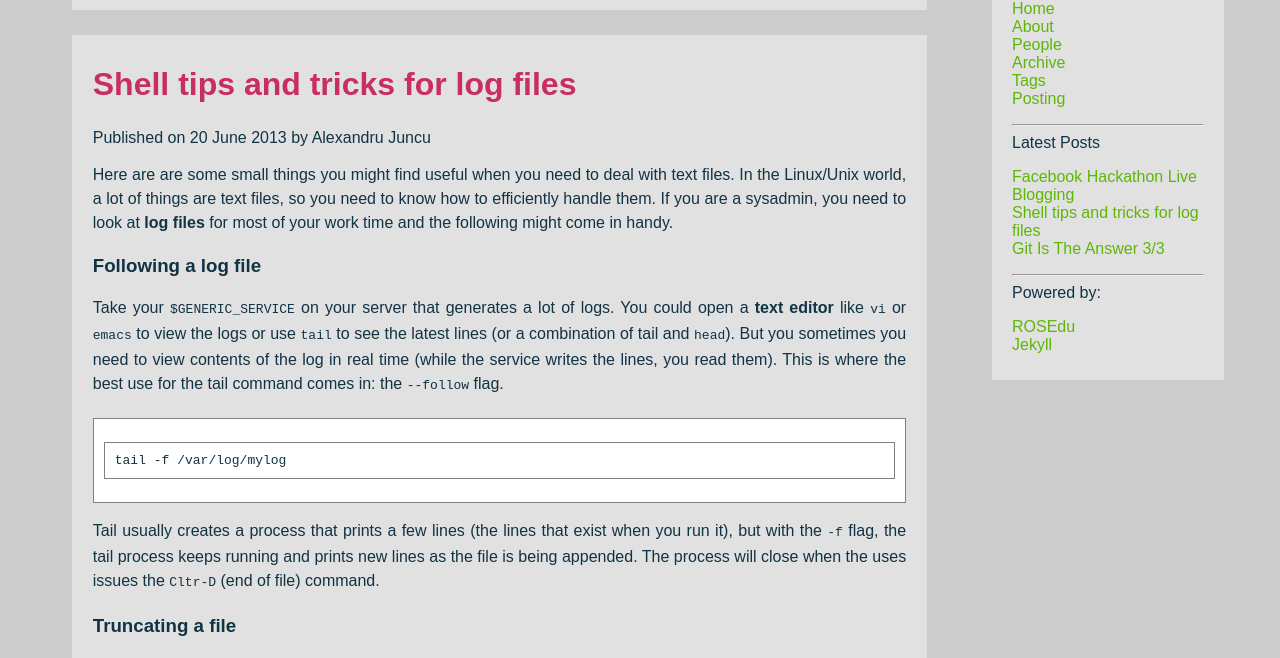
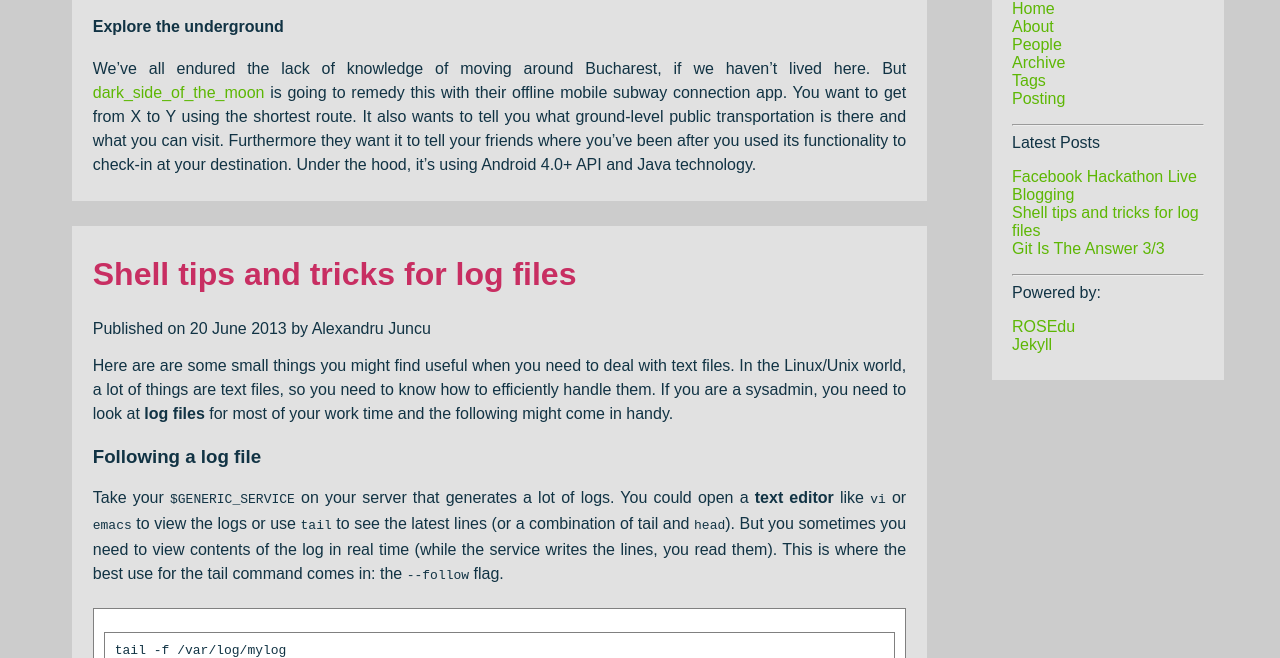
Before and after one commit to rosedu/techblog, a Jekyll site: the page built from index.html, in a window 1280 px wide and 900 px high, scrolled down 2340 px, cut to the strip 242-900 px from the top of the window. Built offline with Jekyll 4.4.1, drawn with Linux system fonts in a browser that asks for light colours; comment, search, counter and statistics services are not loaded.

Commit message:
Update 3rd team

```diff
--- a/_posts/2013-10-19-facebook-hackathon-live-blogging.md
+++ b/_posts/2013-10-19-facebook-hackathon-live-blogging.md
@@ -48,3 +48,7 @@
 <div class="center">
 <img width="450" height="300" src="assets/facebook-hackathon/sudo_recycle.JPG">
 </div>
+
+#### Explore the underground
+
+We've all endured the lack of knowledge of moving around Bucharest, if we haven't lived here. But [dark_side_of_the_moon](https://github.co/rosedu/Dark_side_of_the_moon) is going to remedy this with their offline mobile subway connection app. You want to get from X to Y using the shortest route. It also wants to tell you what ground-level public transportation is there and what you can visit. Furthermore they want it to tell your friends where you've been after you used its functionality to check-in at your destination. Under the hood, it's using Android 4.0+ API and Java technology.
```
